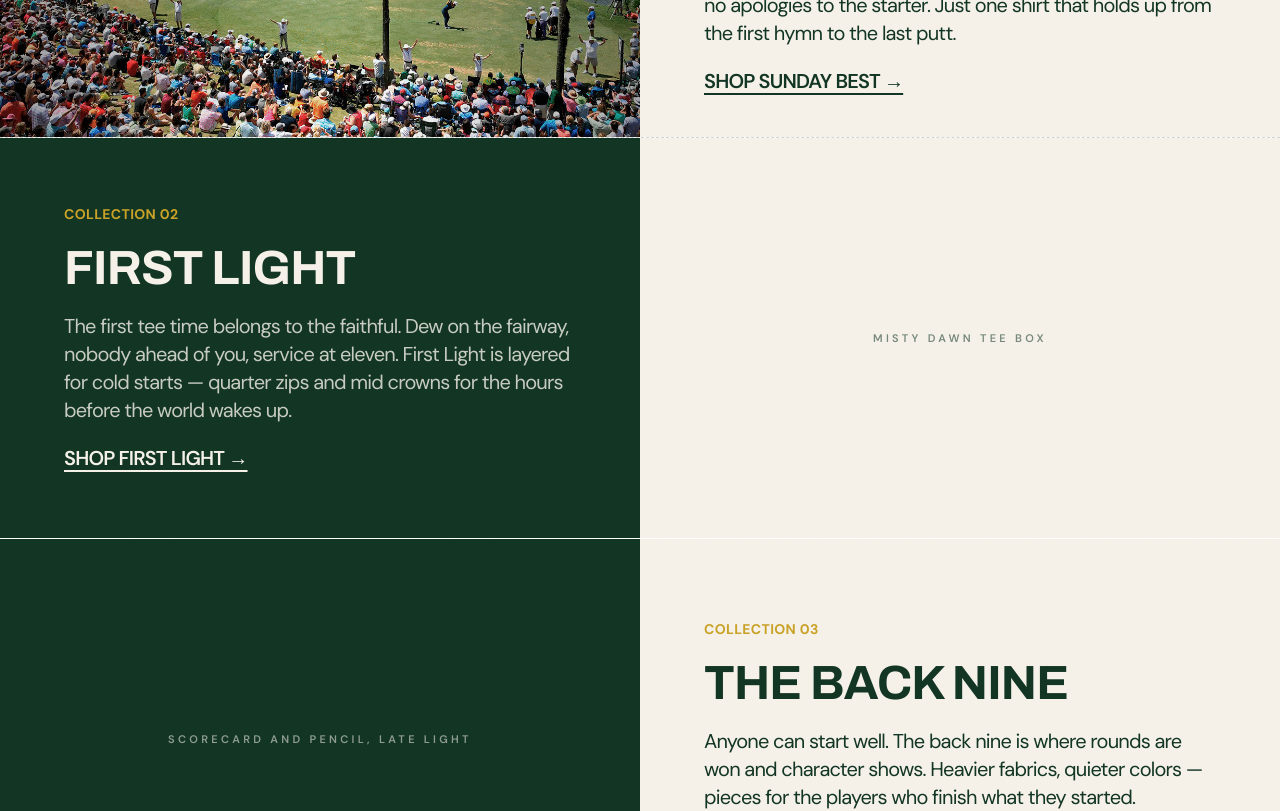
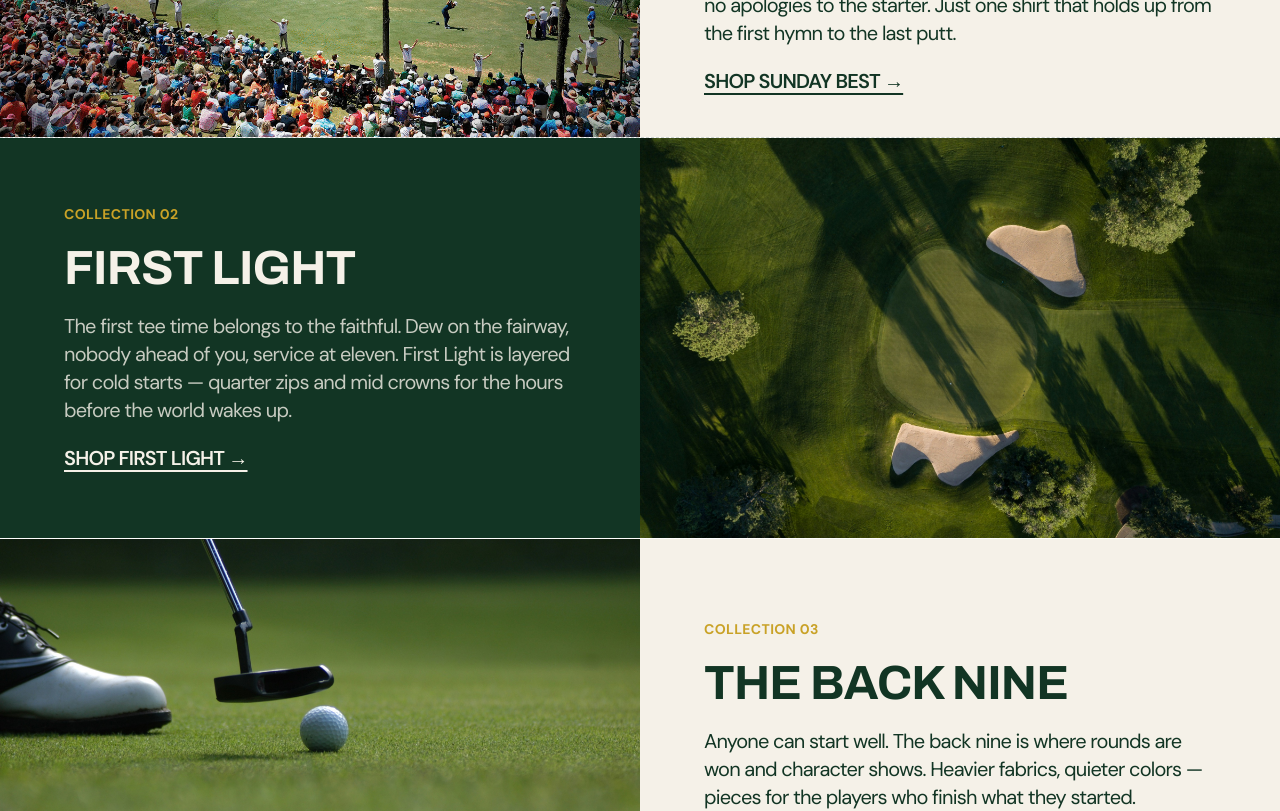
Before and after one commit to zack6yuan/sunday_society, a Next.js app: page / in a window 1280 px wide. Shown: the part 1080-1891 px from the top of the page. Built offline with nearby package versions, Linux system fonts and the light colour scheme.

Commit message:
feat: photograph collections 02 and 03 (#13)
Claude-Session: https://claude.ai/code/session_01SJuqi7Jxg5eJYDABx5ecJ2

Co-authored-by: Claude Fable 5 <noreply@anthropic.com>

```diff
--- a/app/components/Collections.tsx
+++ b/app/components/Collections.tsx
@@ -28,7 +28,7 @@ const collections: Collection[] = [
     title: "FIRST LIGHT",
     copy: "The first tee time belongs to the faithful. Dew on the fairway, nobody ahead of you, service at eleven. First Light is layered for cold starts — quarter zips and mid crowns for the hours before the world wakes up.",
     cta: "SHOP FIRST LIGHT →",
-    shot: "MISTY DAWN TEE BOX",
+    image: { src: "/first-light.jpg", alt: "" },
     panel: "army",
     reverse: true,
   },
@@ -37,7 +37,7 @@ const collections: Collection[] = [
     title: "THE BACK NINE",
     copy: "Anyone can start well. The back nine is where rounds are won and character shows. Heavier fabrics, quieter colors — pieces for the players who finish what they started.",
     cta: "SHOP THE BACK NINE →",
-    shot: "SCORECARD AND PENCIL, LATE LIGHT",
+    image: { src: "/back-nine.jpg", alt: "" },
     panel: "paper",
   },
 ];
```
Also changed, not shown: public/back-nine.jpg (added), public/first-light.jpg (added).
